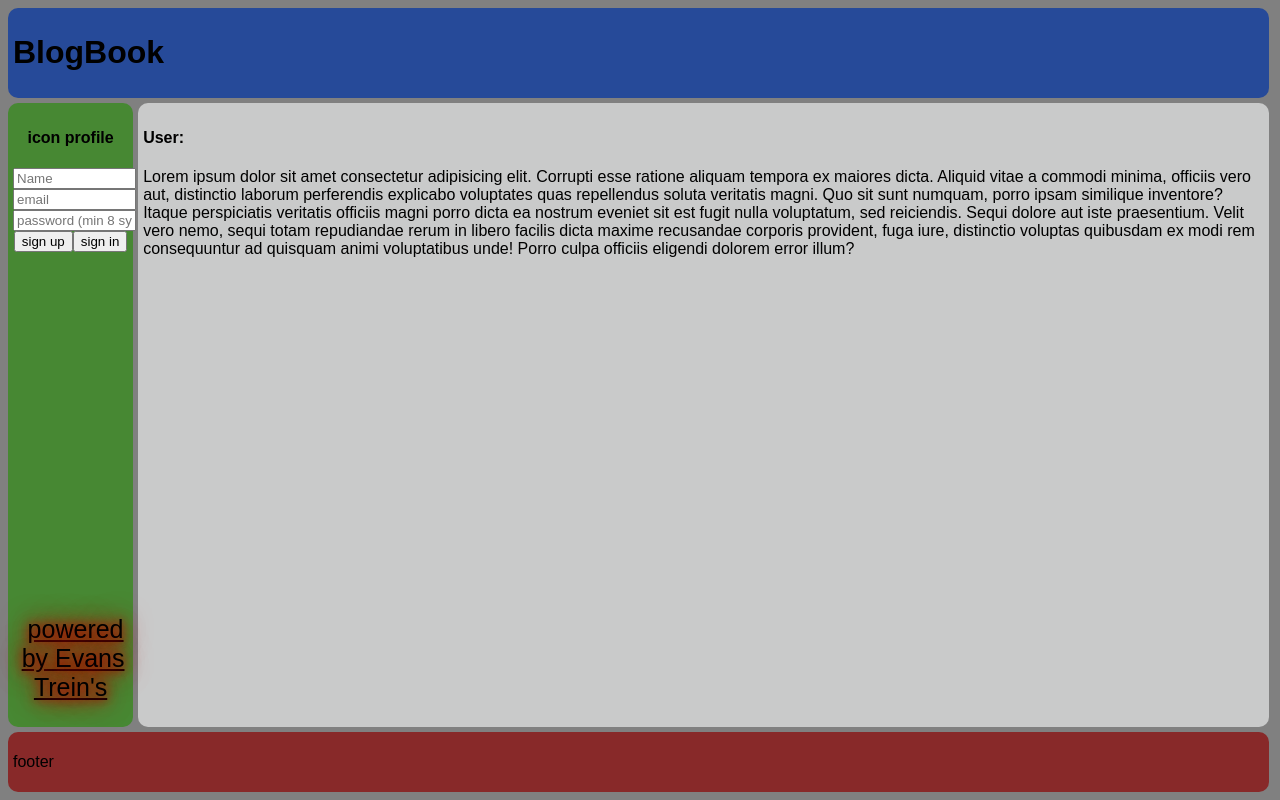
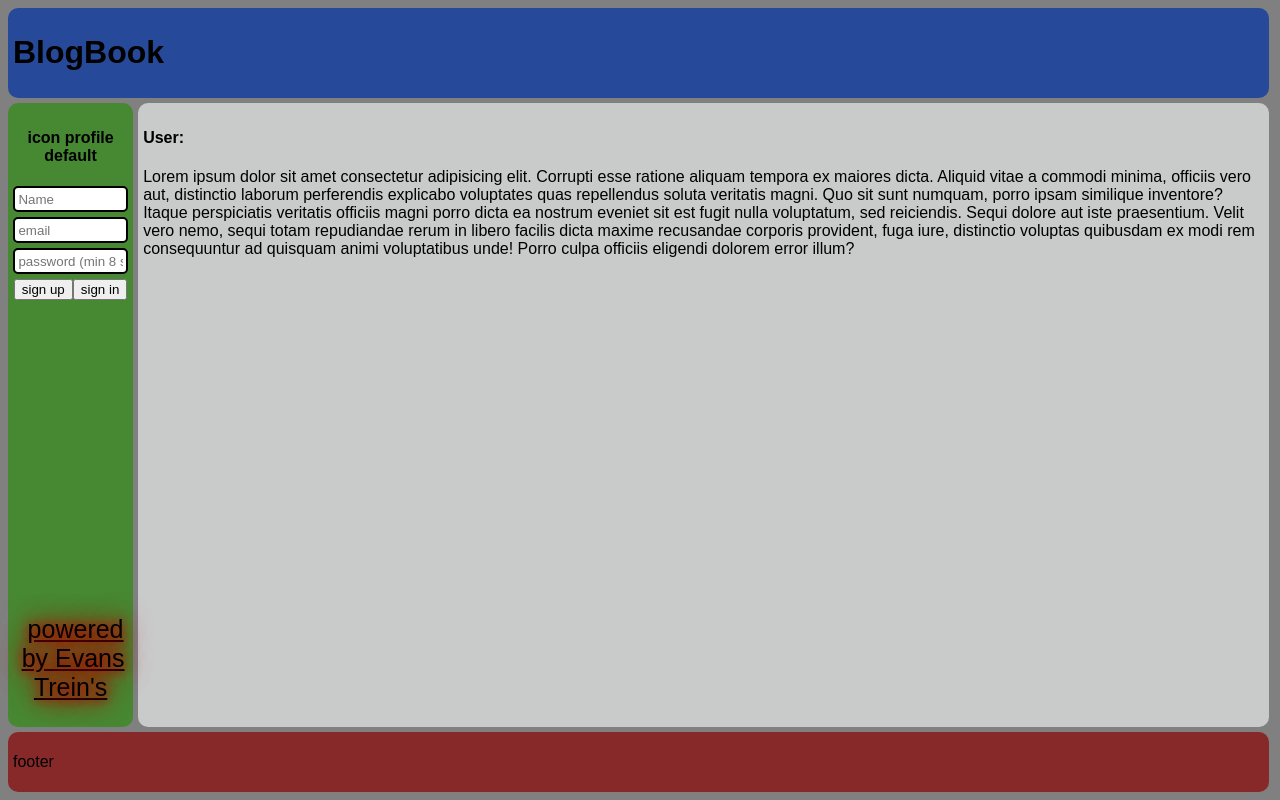
Before and after one commit to EvansTrein/BlogBook, a Vue app in the folder frontend/Forum/: page / in a window 1280 px wide. Built offline with nearby package versions, Linux system fonts and the light colour scheme.

Commit message:
minor update frontend

```diff
--- a/frontend/Forum/src/App.vue
+++ b/frontend/Forum/src/App.vue
@@ -6,7 +6,9 @@
       </div>
     </div>
     <div class="bar">
-      <h4>icon profile</h4>
+      <h4 v-if="!activeUser">icon profile default</h4>
+      <h4 v-if="activeUser">{{ activeUser.user.name }}</h4>
+      <h4 v-if="activeUser">{{ activeUser.user.email }}</h4>
       <div v-if="!activeUser">
         <form>
           <input type="text" v-model="name" placeholder="Name" /> <br />
@@ -15,11 +17,11 @@
         </form>
         <button @click="signUp">sign up</button>
         <button @click="signIn">sign in</button>
-    </div>
-    <button v-if="activeUser" @click="logout">logout</button> <br />
-    <button v-if="sessionTab === 'adminSession'" @click="getAllUsers">view all users</button> <br />
-    <button v-if="activeUser">edit profile</button> <br />
-    <p class="author"><a target="_blank" href="https://github.com/EvansTrein">powered by Evans Trein's</a></p>
+      </div>
+      <button v-if="activeUser" @click="logout">logout</button> <br />
+      <button v-if="activeUser">edit profile</button> <br />
+      <button v-if="sessionTab === 'adminSession'" @click="getAllUsers">view all users</button> <br />
+      <p class="author"><a target="_blank" href="https://github.com/EvansTrein">powered by Evans Trein's</a></p>
     </div>
     <div class="main">
       <tapeComp v-if="!dataAllUsers.length != 0" />
--- a/frontend/Forum/src/assets/main.css
+++ b/frontend/Forum/src/assets/main.css
@@ -35,6 +35,17 @@ input {
   background-color: rgb(71, 136, 51);
   text-align: center;
   position: relative;
+  overflow-wrap: break-word;
+}
+
+.bar * input {
+  width: 100%;
+  box-sizing: border-box;
+  max-width: 100%;
+  border: 2px solid black;
+  border-radius: 5px;
+  margin-bottom: 5px;
+  padding: 3%;
 }
 
 .main {
--- a/frontend/Forum/src/components/allUsersComp.vue
+++ b/frontend/Forum/src/components/allUsersComp.vue
@@ -1,5 +1,4 @@
 <template>
-  <div>
     <div>
       <div v-for="item in dataAllUsers" class="allUsers">
         ID: {{ item.ID }} <br />
@@ -8,7 +7,6 @@
         <button @click="deleteUser(item.ID)">Delete</button>
       </div>
     </div>
-  </div>
 </template>
 
 <script setup>
```
Also changed, not shown: 1 other file (tests, documents, lock files or other folders).
